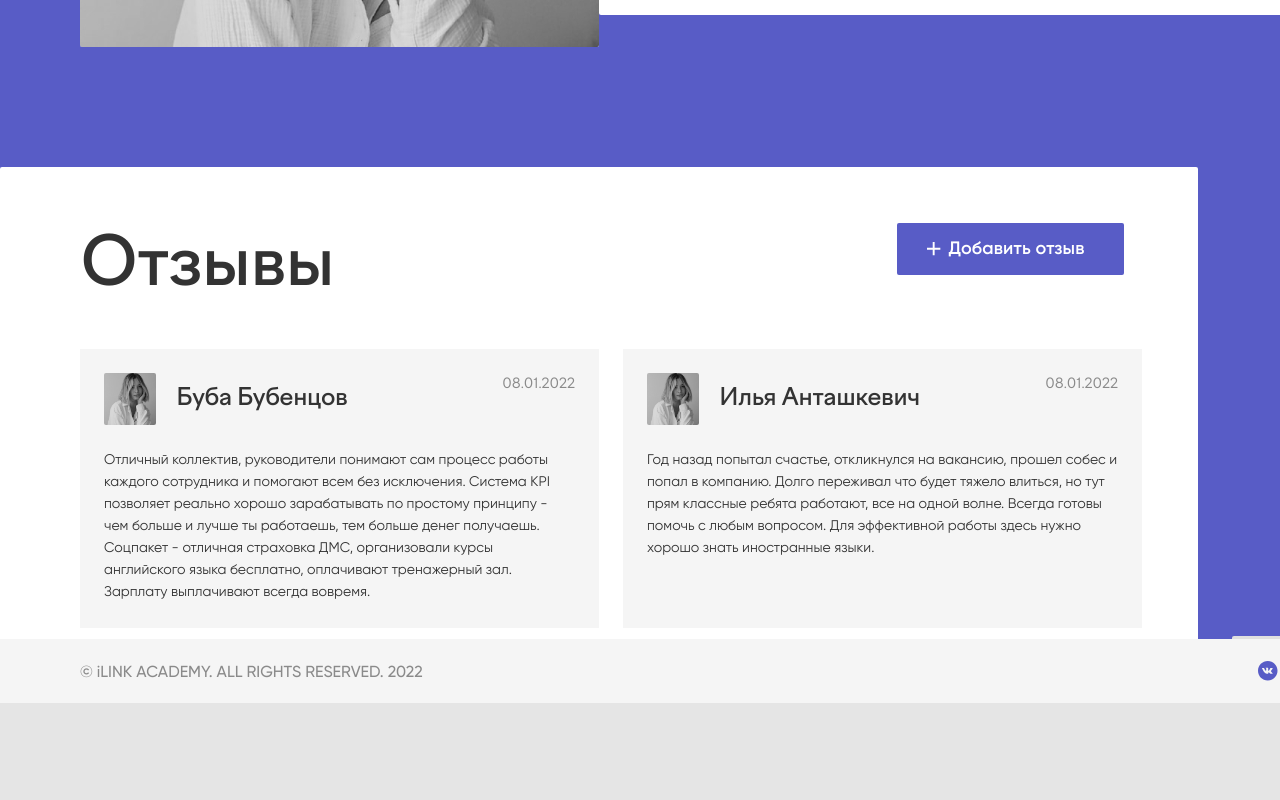
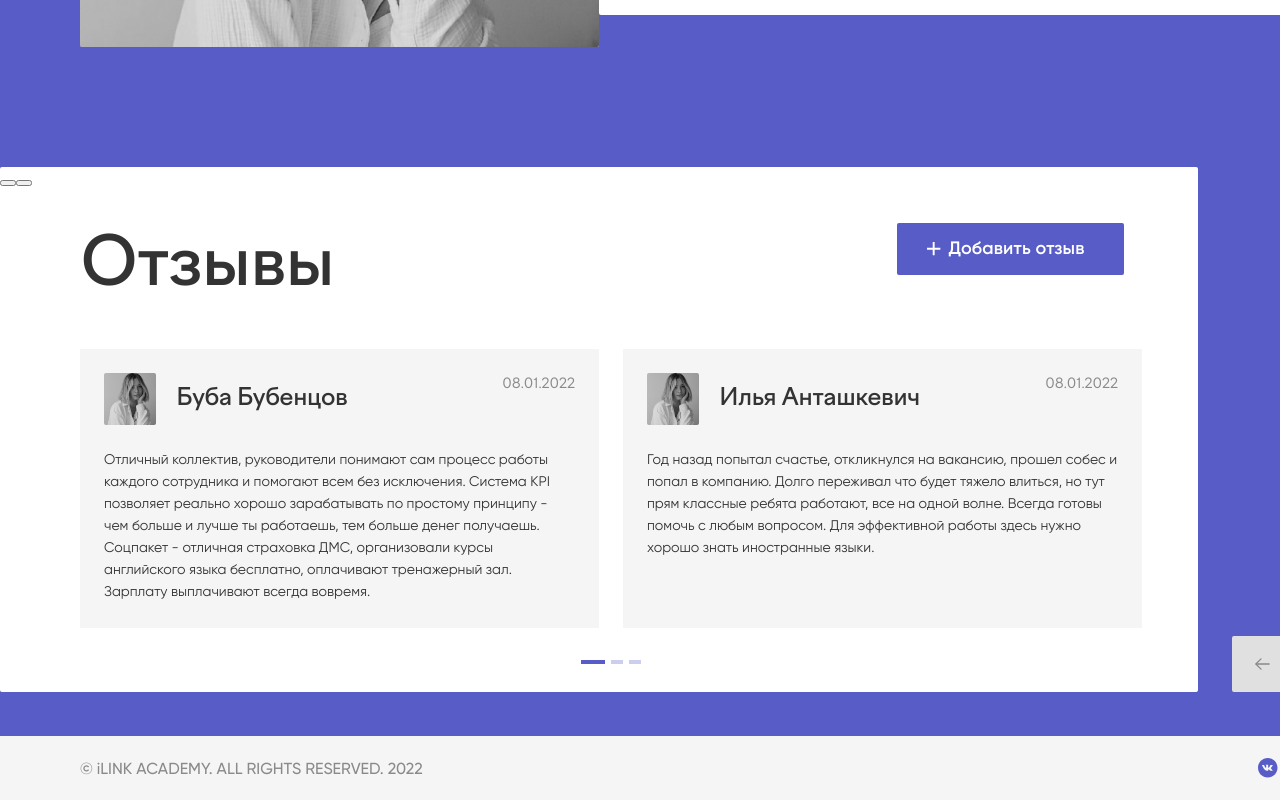
Before and after one commit to anzudevelop/ilink_frontend, a React (Create React App) app: page / in a window 1280 px wide. Shown: the part 1077-1877 px from the top of the page. Before the commit the page ends 1780 px from the top, so only its background shows below. Built offline with nearby package versions, Linux system fonts and the light colour scheme.

Commit message:
landingPageRefactoring

```diff
--- a/src/components/Content/Content.js
+++ b/src/components/Content/Content.js
@@ -5,7 +5,7 @@ import Reviews from "./Reviews/Reviews";
 function Content() {
     return (
         <div className={s.contentPage}>
-            {/*<div className={s.contentPageBgLine}/>*/}
+            <div className={s.contentPageBgLine}/>
             <ProfileInfo />
             <Reviews />
         </div>
--- a/src/components/Content/Content.module.css
+++ b/src/components/Content/Content.module.css
@@ -1,7 +1,7 @@
 .contentPage {
     position: relative;
     max-width: 1440px;
-    height: 1600px;
+    height: 1697px;
     padding: 0;
     margin: 0 auto;
     background-color: #585CC6;
@@ -9,11 +9,12 @@
 @media (max-width: 320px) {
     .contentPage {
         max-width: 320px;
+        height: 1580px;
     }
 }
 
 .contentPageBgLine {
-    position: absolute;
+    position: fixed;
     width: 828px;
     height: 1610px;
     left: 839px;
--- a/src/components/Content/Reviews/Reviews.js
+++ b/src/components/Content/Reviews/Reviews.js
@@ -33,10 +33,14 @@ function Reviews() {
                 <div className={s.reviewSliderNoneActive} />
                 <div className={s.reviewSliderNoneActive} />
             </div>
-            <div className={`${s.backButton} ${s.nonActiveButton}`} />
-            <div className={`${s.forwardButton} ${s.activeButton}`} />
-            <div className={s.backButtonArrow} />
-            <div className={s.forwardButtonArrow} />
+            <button className={s.slideBtn}>
+                <div className={`${s.backButton} ${s.nonActiveButton}`} />
+                <div className={s.backButtonArrow} />
+            </button>
+            <button className={s.slideBtn}>
+                <div className={`${s.forwardButton} ${s.activeButton}`} />
+                <div className={s.forwardButtonArrow} />
+            </button>
         </div>
 
     );
--- a/src/components/Content/Reviews/Reviews.module.css
+++ b/src/components/Content/Reviews/Reviews.module.css
@@ -284,6 +284,15 @@
     background-repeat: no-repeat;
 }
 
+.slideBtn {
+    cursor: pointer;
+}
+@media (max-width: 320px) {
+    .slideBtn{
+        display: none;
+    }
+}
+
 .backButton {
     position: absolute;
     width: 56px;
--- a/src/components/Footer/Footer.module.css
+++ b/src/components/Footer/Footer.module.css
@@ -8,20 +8,23 @@ footer {
     background-color: #F5F5F5;
 }
 @media (max-width: 320px) {
-    .footer {
+    footer {
+        position: absolute;
+        width: 320px;
         height: 84px;
     }
 }
 
+
 .content {
-    position: relative;
+    position: absolute;
     margin: 0 auto;
     width: 1440px;
     height: 64px;
-    line-height: 64px;
 }
 @media (max-width: 320px) {
     .content {
+        position: absolute;
         width: 320px;
         height: 84px;
     }
@@ -62,7 +65,7 @@ footer {
     top: 22px;
     width: 102px;
     height: 20px;
-    display: flex;
+    display: block;
     justify-content: center;
 }
 @media (max-width: 320px) {
```
Also changed, not shown: src/App.module.css (line endings or trailing spaces).
